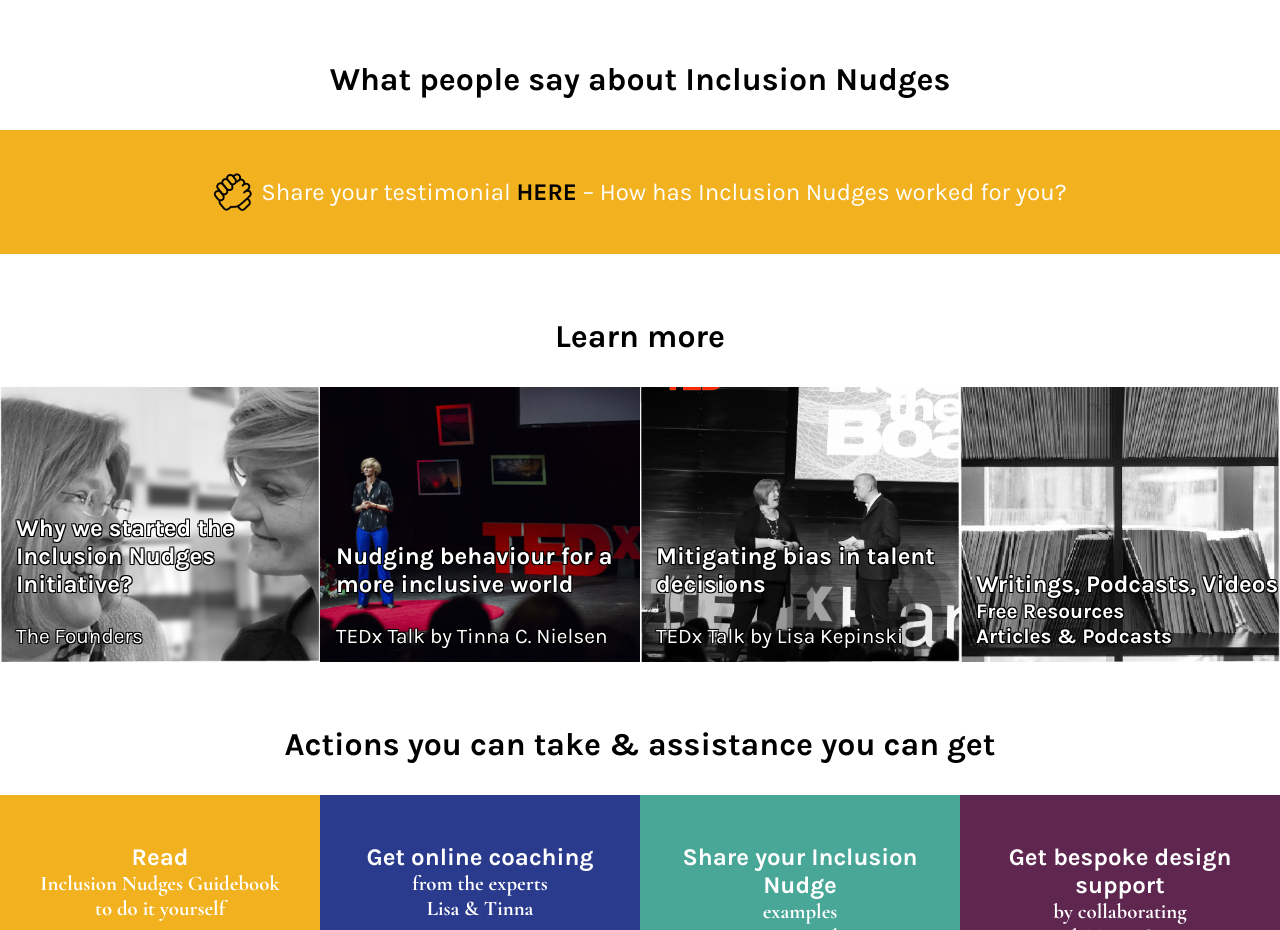
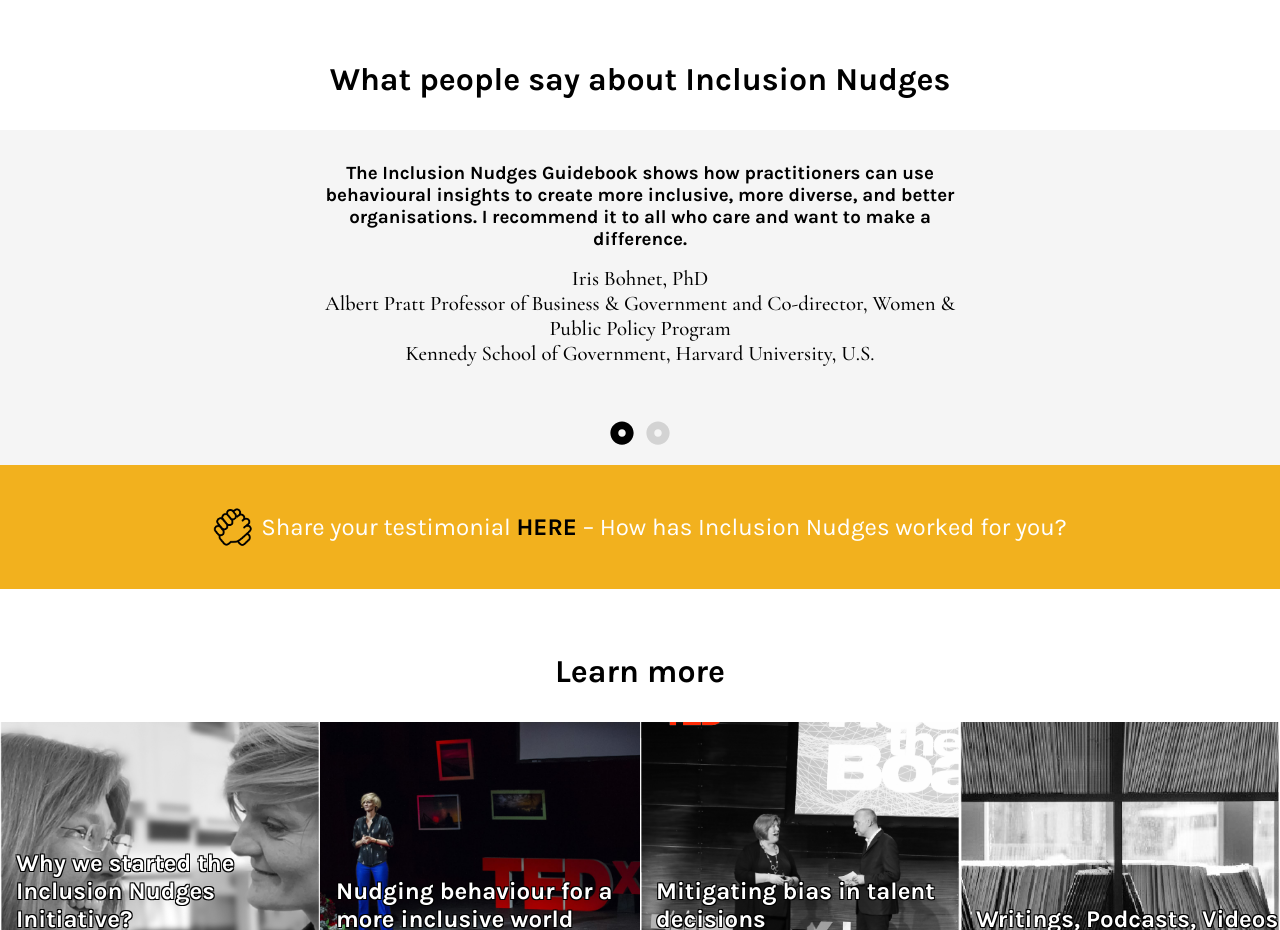
Before and after one commit to julian-garcia/inclusion-nudges, a Gatsby site: page / in a window 1280 px wide. Shown: the part 927-1857 px from the top of the page. Built offline with nearby package versions, Linux system fonts and the light colour scheme; Gatsby itself is replaced by a stand-in of ours; some packages are replaced by stand-ins of ours.

Commit message:
Testimonials slider

```diff
--- /dev/null
+++ b/content/testimonials/2020-03-09-amy-cuddy-phd.md
@@ -0,0 +1,13 @@
+---
+title: 'Amy Cuddy, PhD'
+position: >-
+  Social psychologist, author, speaker, & Harvard University lecturer, U.S
+organisation: 'Harvard University, U.S.'
+testimonial: >-
+  Many people now understand bias but are still searching for truly effective ways to reduce it.
+  This refreshing and timely book is filled with behavioural science-based practical examples,
+  referred to as 'Inclusion Nudges’, that are designed for easy use by people in their
+  organisations and communities to de-bias, reduce harassment and create greater inclusion.
+  It’s time to move from discussing to acting, and that’s what Inclusion Nudges Guidebook
+  will help you to do.”
+---
--- /dev/null
+++ b/src/components/slider.js
@@ -0,0 +1,69 @@
+import React from "react"
+import PropTypes from "prop-types"
+import { FontAwesomeIcon } from "@fortawesome/react-fontawesome"
+import { faDotCircle } from "@fortawesome/free-solid-svg-icons"
+
+function showSlide(index) {
+  setTimeout(() => {
+    let currentSlideHeight = 0;
+    let sliderHeight = 0;
+    document.querySelectorAll('.slide').forEach((slide) => {
+      slide.classList.remove('show');
+      currentSlideHeight = slide.querySelector('.slide__text').offsetHeight + 90;
+      if (currentSlideHeight > sliderHeight) { sliderHeight = currentSlideHeight }
+    });
+    document.querySelectorAll('.slider__bullet').forEach((bullet) => {
+      bullet.classList.remove('show');
+    });
+    document.querySelector(`.slide-${index}`).classList.add('show');
+    document.querySelector(`.slider__bullet-${index}`).classList.add('show');
+    document.querySelector('.slider').style.height = `${sliderHeight}px`
+  }, 0)
+}
+
+function autoLoop(numSlides) {
+  setTimeout(() => {
+    let i = 1;
+    showSlide(0);
+    setInterval(() => {
+      showSlide(i);
+      if (++i === numSlides) i = 0;
+    }, 6000)
+  }, 0)
+}
+
+const Slider = ({testimonials}) => {
+  const filteredData = testimonials.allMarkdownRemark.edges.filter((item) => {
+    if (item.node.frontmatter.testimonial) { return true }
+  });
+  autoLoop(filteredData.length);
+  return (
+    <div className="slider">
+      {filteredData.map(({node}, i) => (
+        node.frontmatter.testimonial &&
+        <div className={`slide slide-${i} ${(i === 0 ? 'show' : 'hide')}`} key={`slide-${i}`}>
+          <div className={`slide__text slide__text-${i}`}>
+            <h3 style={{marginBottom:'1rem'}}>{node.frontmatter.testimonial}</h3>
+            <p>{node.frontmatter.title}</p>
+            <p>{node.frontmatter.position}</p>
+            <p>{node.frontmatter.organisation}</p>
+          </div>
+        </div>
+      ))}
+      <div className="slider__bullets">
+        {filteredData.map(({node}, i) => (
+          node.frontmatter.testimonial &&
+          <button className={`slider__bullet slider__bullet-${i}`} key={`slide-${i}`}>
+            <FontAwesomeIcon icon={faDotCircle} onClick={() => showSlide(i)} />
+          </button>
+        ))}
+      </div>
+    </div>
+  )
+}
+
+Slider.propTypes = {
+  testimonials: PropTypes.object
+}
+
+export default Slider
--- a/src/pages/index.js
+++ b/src/pages/index.js
@@ -1,5 +1,5 @@
 import React from "react"
-import { Link } from "gatsby"
+import { Link, graphql } from "gatsby"
 import { FontAwesomeIcon } from "@fortawesome/react-fontawesome"
 import { faTwitter, faLinkedin } from "@fortawesome/free-brands-svg-icons"
 
@@ -9,6 +9,7 @@
 import ModalVideo from "../components/modal-video"
 import ModalDownload from "../components/modal-download"
 import ModalSignup from "../components/modal-signup"
+import Slider from "../components/slider"
 
 import NudgesImg from "../images/nudges.png"
 import IconHandsImg from "../images/icon-hands.png"
@@ -18,7 +19,7 @@
 import LisaImg from "../images/lisa-tedx.png"
 import PublicationsImg from "../images/publications.png"
 
-const IndexPage = () => (
+const IndexPage = ({ data }) => (
   <Layout>
     <SEO title="Inclusion Nudges" />
     <div className="accent-1">
@@ -41,6 +42,7 @@
       </div>
     </div>
     <h2 className="page-heading">What people say about Inclusion Nudges</h2>
+    <Slider testimonials={data} />
     <div className="accent-3" style={{textAlign:"center", position:"relative"}}>
       <picture>
         <source srcSet={IconHandsImg} />
@@ -127,3 +129,20 @@
 )
 
 export default IndexPage
+
+export const testimonialsQuery = graphql`
+  query testQuery {
+    allMarkdownRemark {
+      edges {
+        node {
+          frontmatter {
+            title
+            position
+            organisation
+            testimonial
+          }
+        }
+      }
+    }
+  }
+`
--- /dev/null
+++ b/src/style/_slider.scss
@@ -0,0 +1,43 @@
+.slider {
+  background: $footer-bg;
+  padding: 2rem 0;
+  position: relative;
+  transition: height .5s linear;
+
+  .slide {
+    max-width: $maxwidth;
+    margin: 0 auto;
+    text-align: center;
+    height: 0;
+    opacity: 0;
+    transition: opacity .5s linear;
+    position: absolute;
+    left: 50%;
+    transform: translateX(-50%);
+
+    &.show {
+      opacity: 1;
+    }
+
+    p { margin: 0; }
+  }
+
+  &__bullets {
+    position: absolute;
+    bottom: 1rem;
+    left: 50%;
+    transform: translateX(-50%);
+  }
+
+  &__bullet {
+    border: none;
+    background: transparent;
+    font-size: 1.5rem;
+    color: lightgray;
+    transition: color .5s linear;
+
+    &.show {
+      color: black;
+    }
+  }
+}
--- a/src/style/main.scss
+++ b/src/style/main.scss
@@ -3,4 +3,5 @@
         './layout',
         './typography',
         './content',
+        './slider',
         './modal';
```
Also changed, not shown: gatsby-browser.js (deleted, +0 -7 lines), gatsby-ssr.js (deleted, +0 -7 lines).
